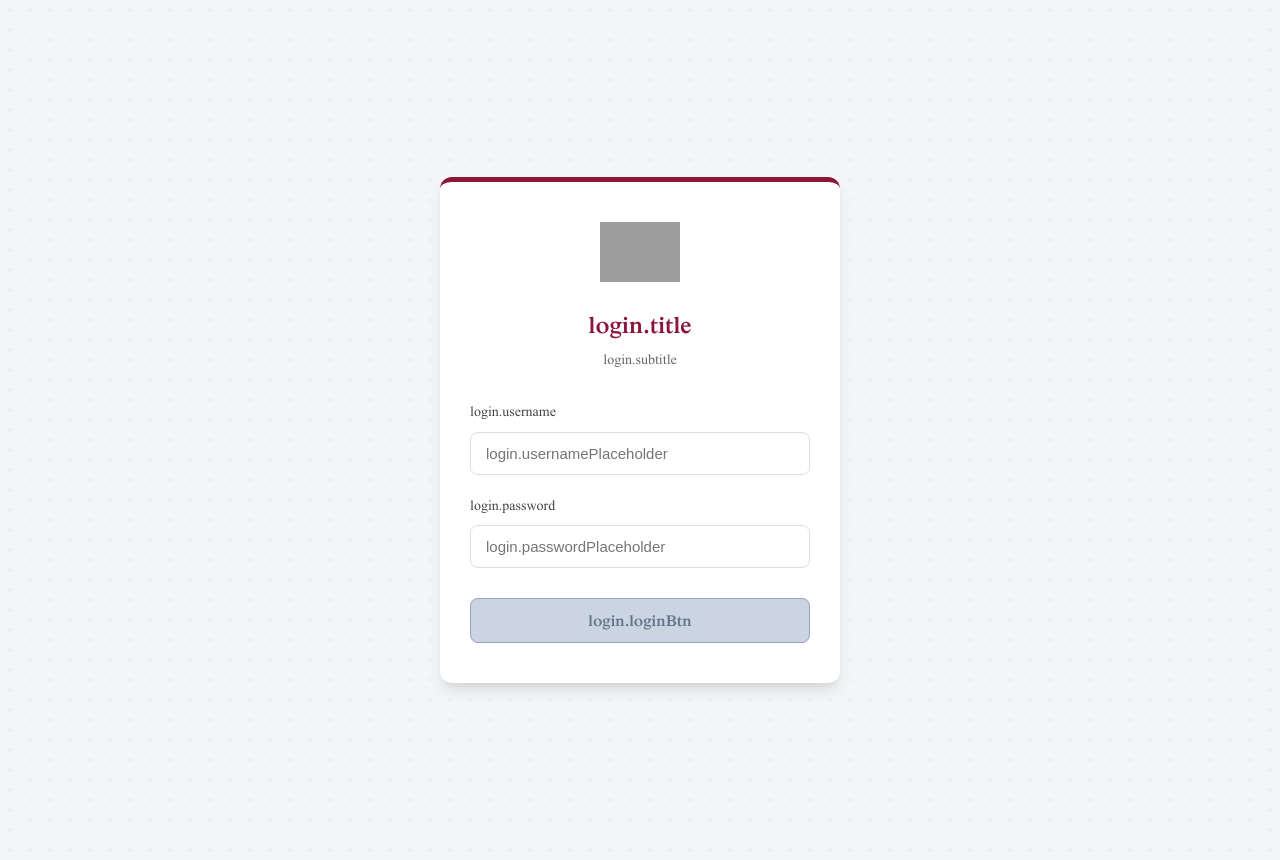
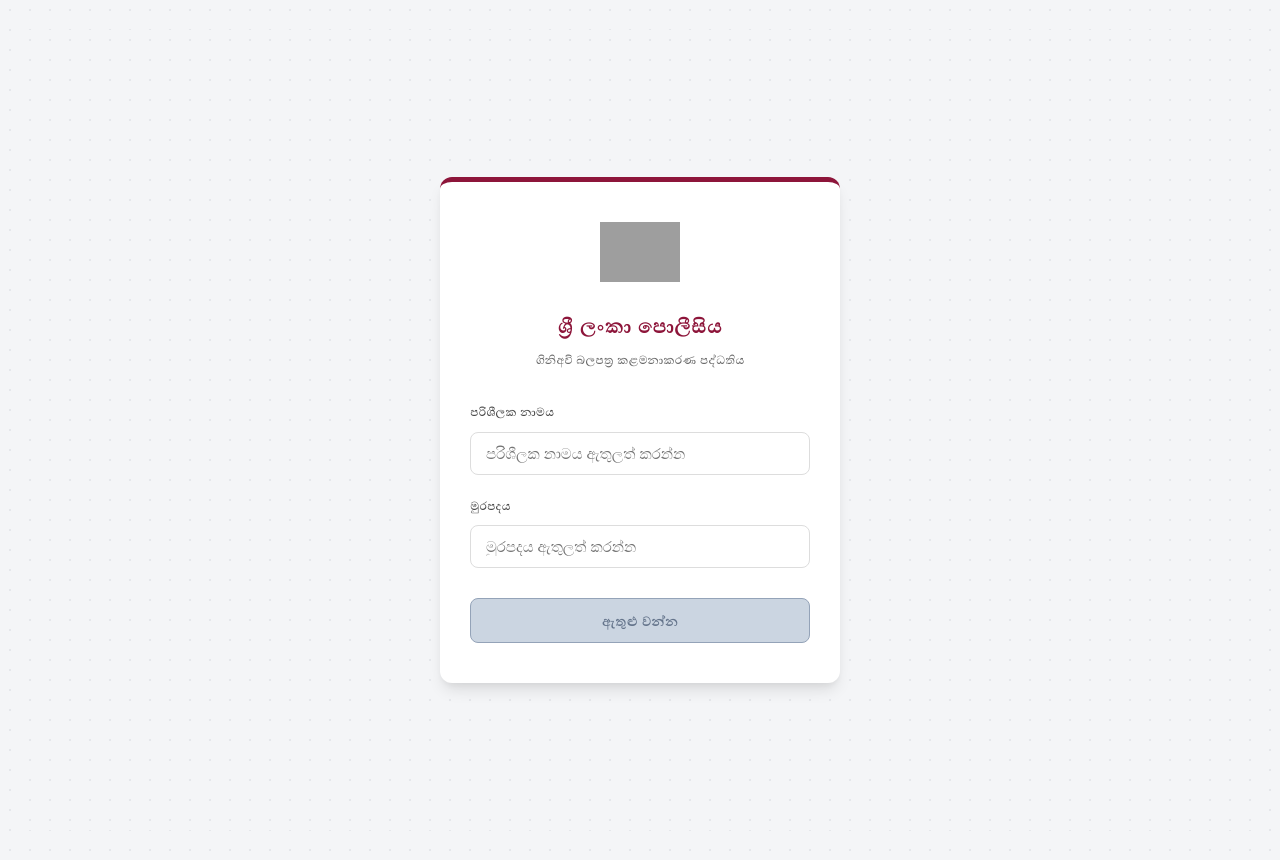
Before and after one commit to PrabhaniJeewanthika/Firearm-License-Management-System, a React (Vite) app in the folder desktop/: page / in a window 1280 px wide. Built offline with nearby package versions, Linux system fonts and the light colour scheme; no server answers; grey boxes are pictures that could not be loaded.

Commit message:
fix(frontend): add missing i18n translations for login page

```diff
--- a/desktop/src/i18n.ts
+++ b/desktop/src/i18n.ts
@@ -18,6 +18,18 @@ const resources = {
         savedRecords: "Saved Records",
         settings: "Settings",
         exportExcel: "Excel Export"
+      },
+      login: {
+        title: "Sri Lanka Police",
+        subtitle: "Firearm License Management System",
+        username: "Username",
+        usernamePlaceholder: "Enter username",
+        password: "Password",
+        passwordPlaceholder: "Enter password",
+        loginBtn: "Login",
+        errorEmpty: "Please enter username and password",
+        errorInvalid: "Invalid username or password",
+        success: "Login successful!"
       },
       summary: {
         totalLicenses: "Total Licenses",
@@ -151,8 +163,20 @@ const resources = {
         newRecord: "නව වාර්තාවක්",
         editRecord: "වාර්තාව සංස්කරණය",
         savedRecords: "සුරැකි වාර්තා",
-        settings: "සැකසුම් (Settings)",
-        exportExcel: "Excel Export"
+        settings: "සැකසුම්",
+        exportExcel: "Excel වාර්තා"
+      },
+      login: {
+        title: "ශ්‍රී ලංකා පොලීසිය",
+        subtitle: "ගිනිඅවි බලපත්‍ර කළමනාකරණ පද්ධතිය",
+        username: "පරිශීලක නාමය",
+        usernamePlaceholder: "පරිශීලක නාමය ඇතුලත් කරන්න",
+        password: "මුරපදය",
+        passwordPlaceholder: "මුරපදය ඇතුලත් කරන්න",
+        loginBtn: "ඇතුළු වන්න",
+        errorEmpty: "කරුණාකර පරිශීලක නාමය සහ මුරපදය ලබා දෙන්න",
+        errorInvalid: "පරිශීලක නාමය හෝ මුරපදය වැරදියි",
+        success: "සාර්ථකව ඇතුළු විය!"
       },
       summary: {
         totalLicenses: "මුළු බලපත්‍ර",
```
